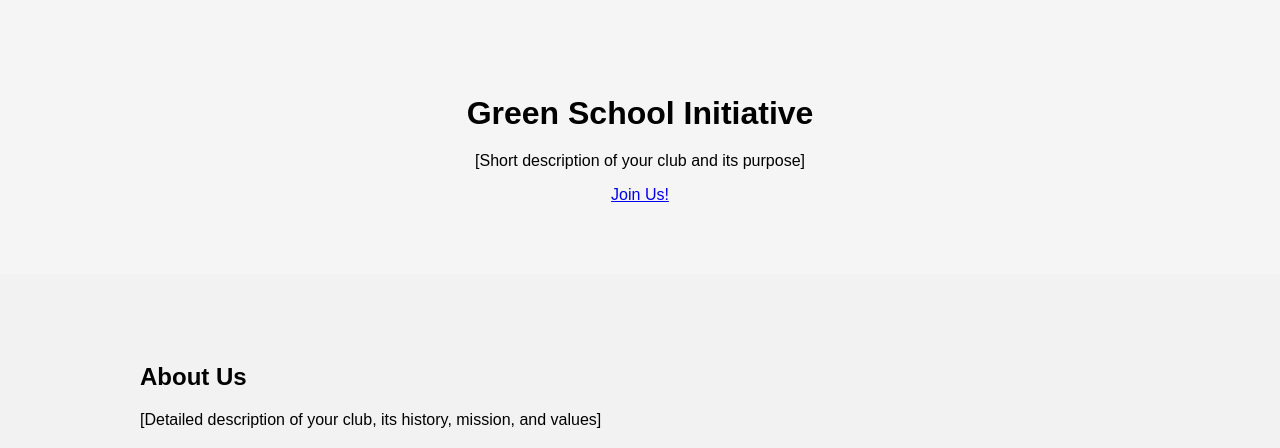
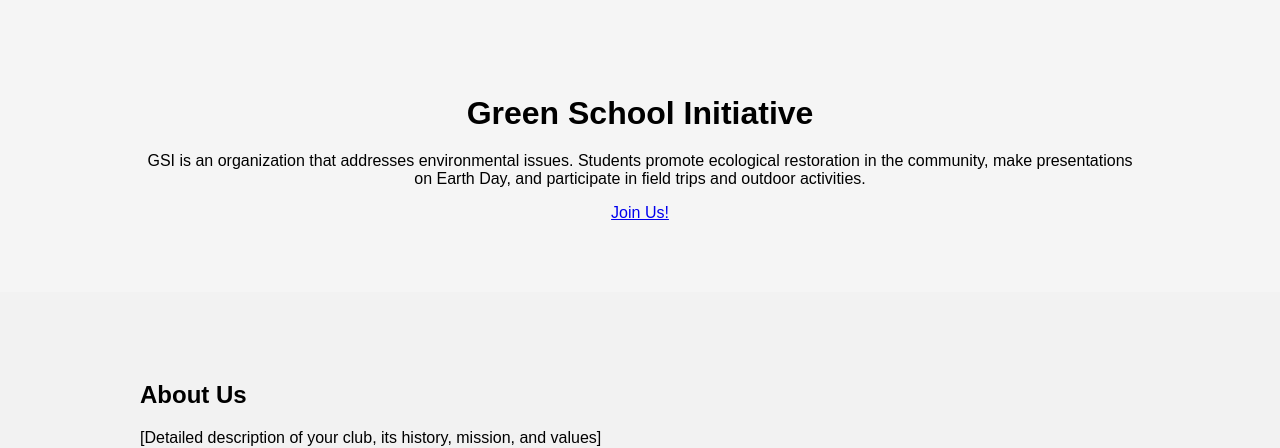
Before and after one commit to awetzelkern/GSI_Website, a plain HTML site: page index.html in a window 1280 px wide. Shown: the part 60-508 px from the top of the page. Drawn offline with Linux system fonts and the light colour scheme.

Commit message:
Added description

```diff
--- a/index.html
+++ b/index.html
@@ -29,7 +29,10 @@
   <section id="home" class="hero">
     <div class="container">
       <h1>Green School Initiative</h1>
-      <p>[Short description of your club and its purpose]</p>
+      <p>GSI is an organization that addresses environmental issues.
+        Students promote ecological restoration in the community,
+        make presentations on Earth Day, and participate in field
+        trips and outdoor activities. </p>
       <a href="#join" class="button">Join Us!</a>
     </div>
   </section>
```
